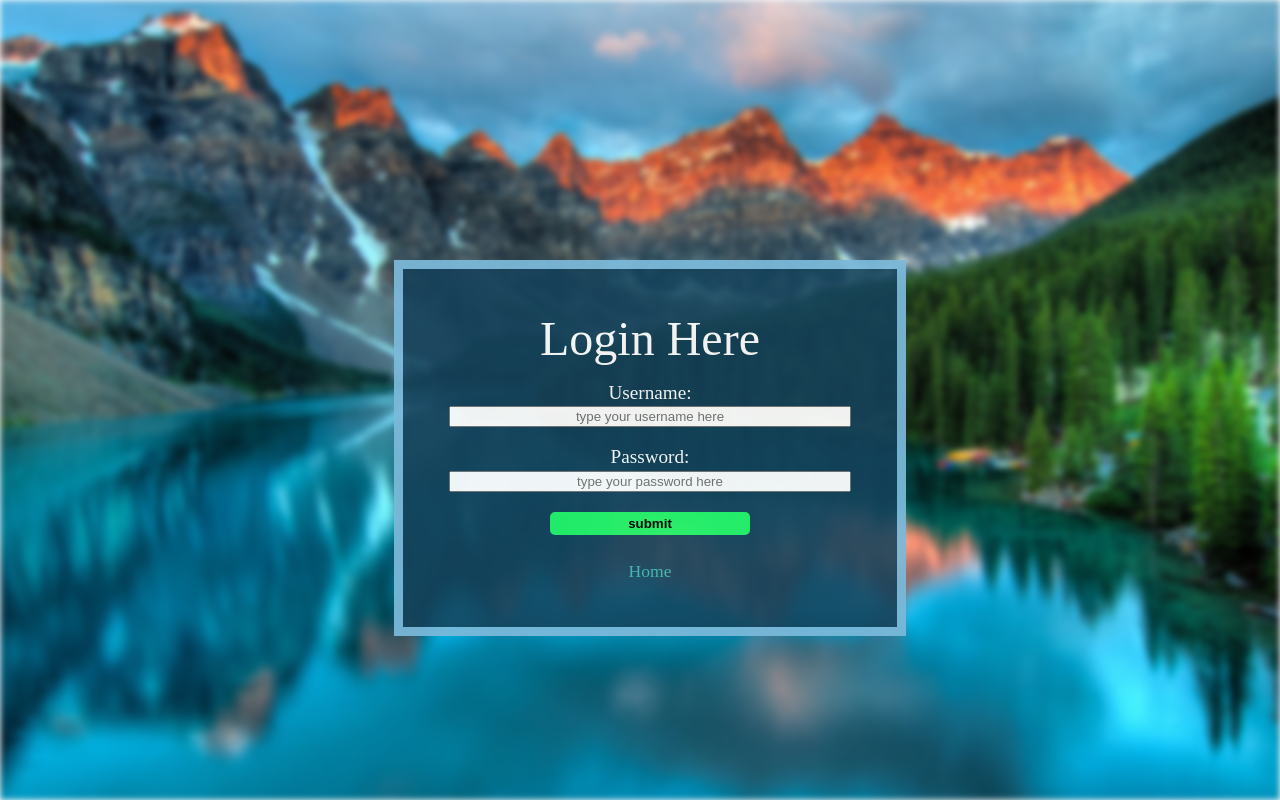
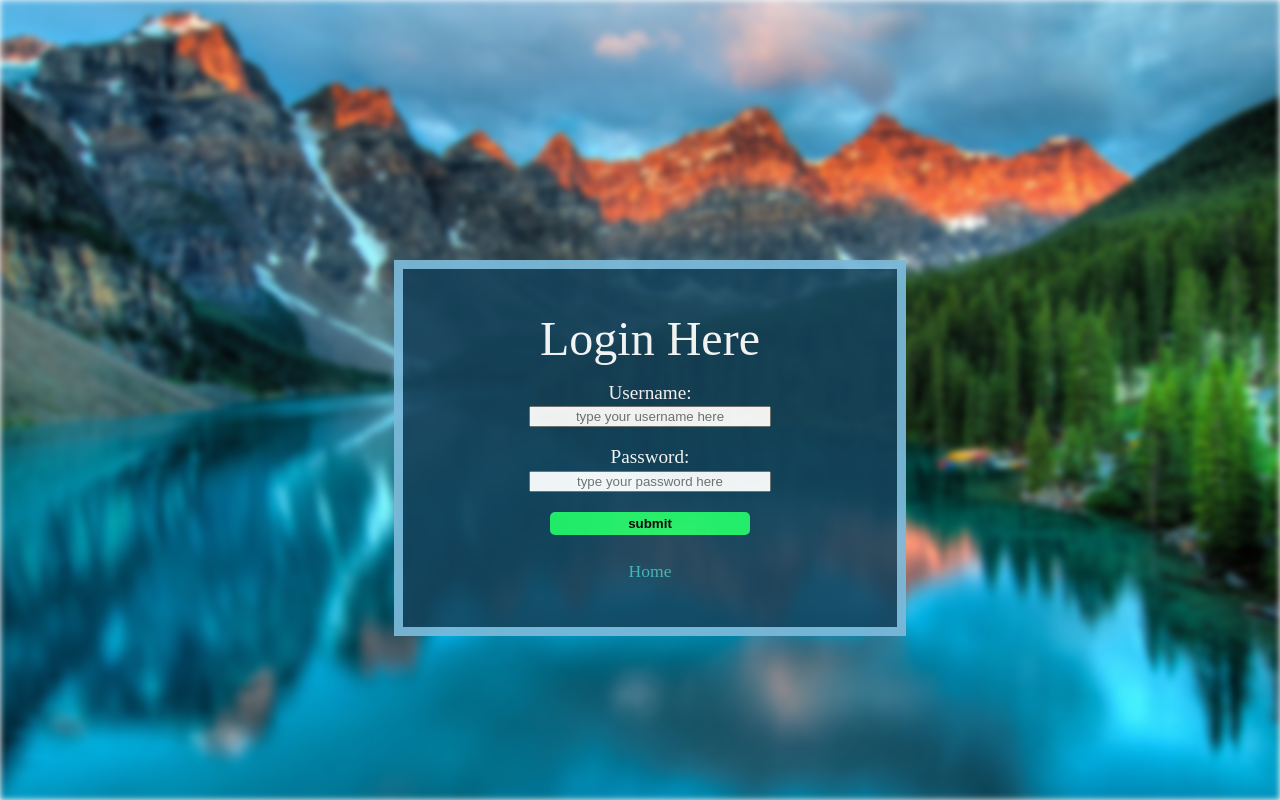
Before and after one commit to SassyFatCat/Front-End, a React (Create React App) app in the folder wunderlist/: page /login in a window 1280 px wide. Built offline with nearby package versions, Linux system fonts and the light colour scheme; no server answers.

Commit message:
fixed styling issues on login page

```diff
--- a/wunderlist/src/components/Login/Login.css
+++ b/wunderlist/src/components/Login/Login.css
@@ -45,9 +45,13 @@ h2 {
 }
 
 
-input{
+.input{
+  display: flex;
+  flex-direction: column;
     margin-bottom: 5%;
     margin-top: 1%;
+    margin-left: 20%;
+   width: 60%;
 }
 
 .loginButton {
--- a/wunderlist/src/components/Login/Login.js
+++ b/wunderlist/src/components/Login/Login.js
@@ -142,6 +142,7 @@ const history = useHistory()
 
             <label>Username:
                 <input
+                className='input'
                  value={values.username}
                  onChange={inputValueChange}
                 name='username'
@@ -151,6 +152,7 @@ const history = useHistory()
             </label>
             <label>Password:
                 <input
+                className='input'
                  value={values.password}
                  onChange={inputValueChange}
                 name='password'
```
